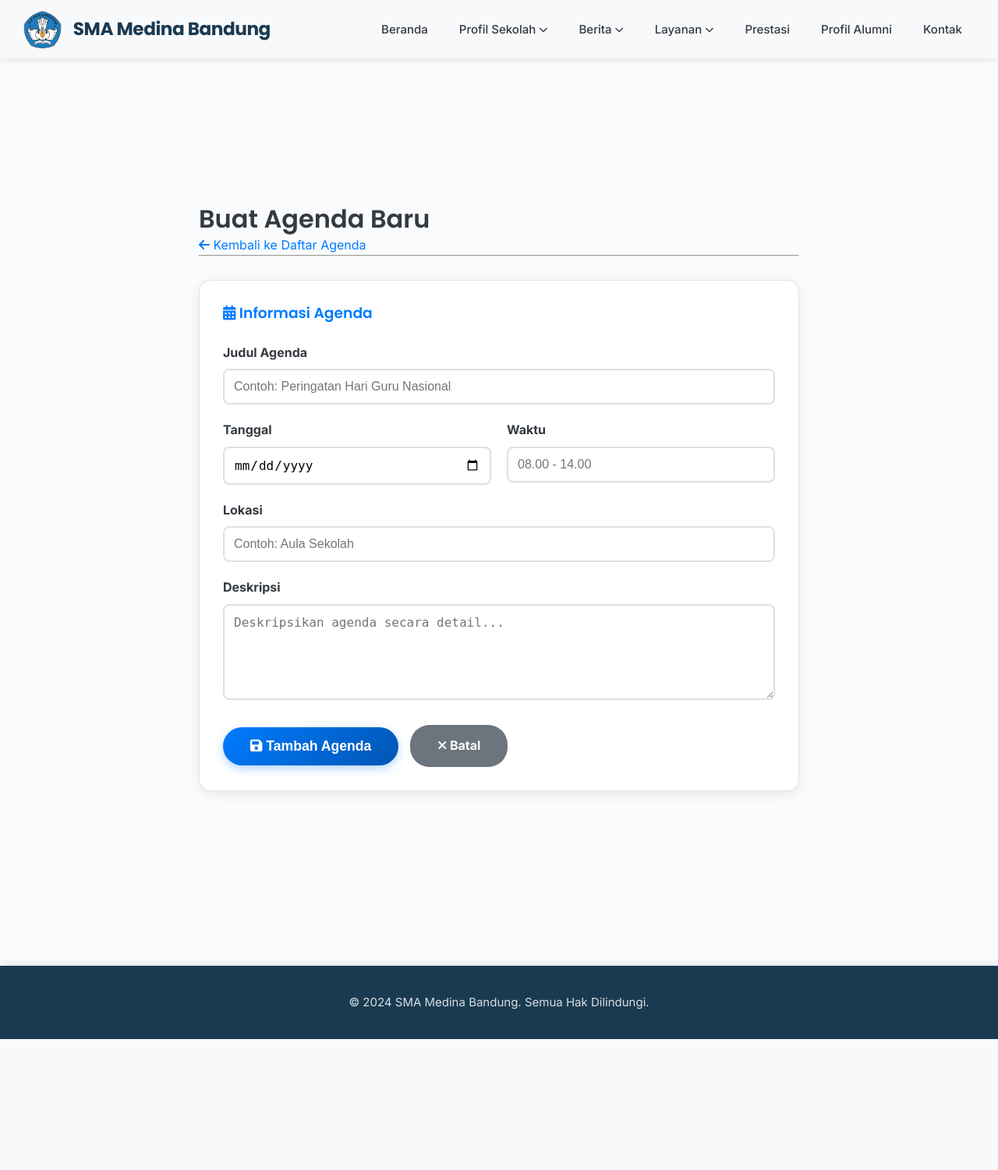
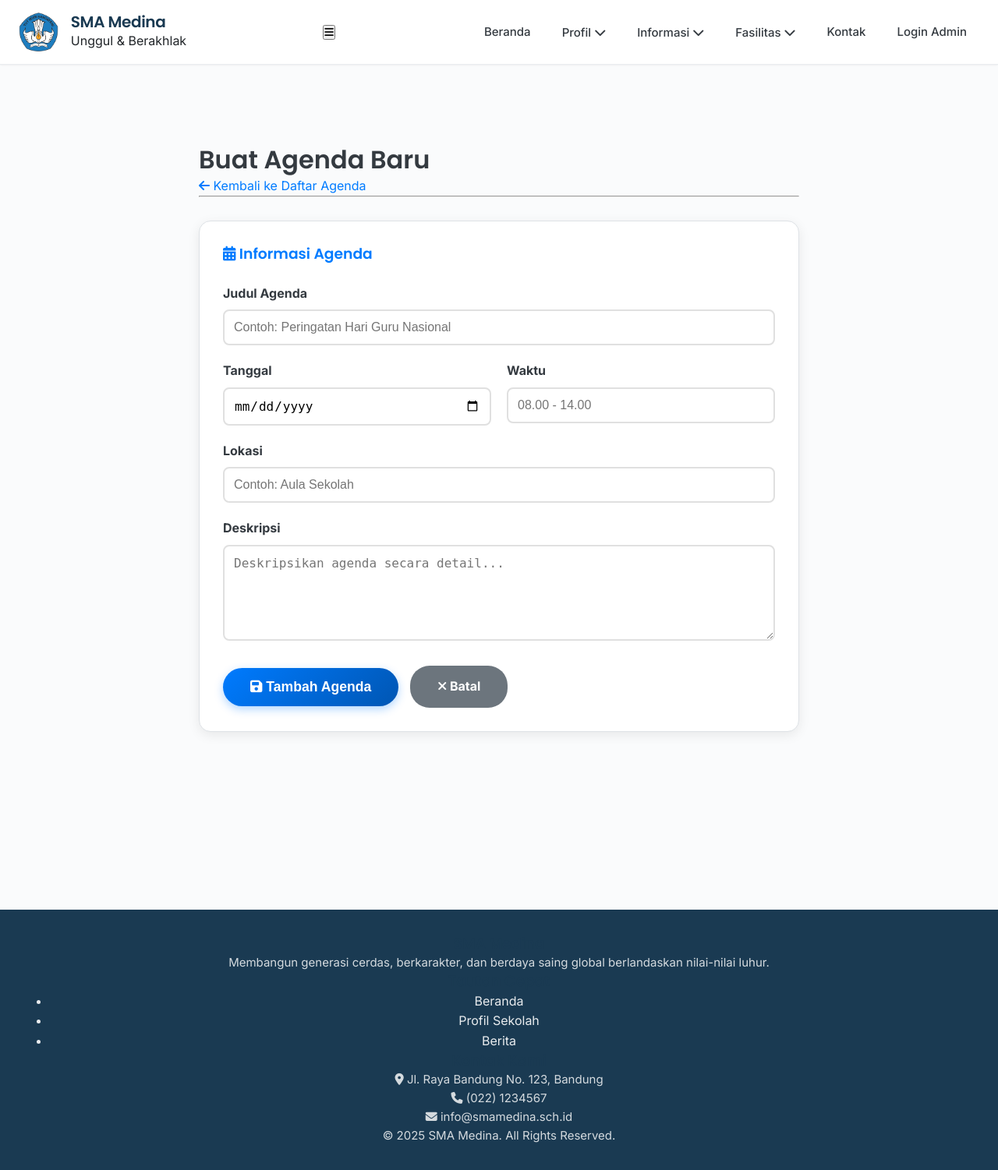
Before and after one commit to madlanh/medinaProject, a Flask app: page /admin/agenda/create in a window 1280 px wide. Shown: the whole page at 78% size. Before the commit the page ends 1333 px from the top, so only its background shows below. Run offline with Flask 3, Linux system fonts and the light colour scheme; the visitor is signed in with stand-in values (Sample User, id 1).

Commit message:
Update base.html

```diff
--- a/templates/base.html
+++ b/templates/base.html
@@ -3,136 +3,121 @@
 <head>
     <meta charset="UTF-8">
     <meta name="viewport" content="width=device-width, initial-scale=1.0">
-    <meta name="description" content="SMA Medina Bandung - Sekolah Menengah Atas terkemuka di Bandung">
-    <title>{% block title %}SMA Medina Bandung{% endblock %}</title>
-    <link rel="preconnect" href="https://fonts.googleapis.com">
-    <link rel="preconnect" href="https://fonts.gstatic.com" crossorigin>
-    <link href="https://fonts.googleapis.com/css2?family=Inter:wght@300;400;500;600;700&family=Poppins:wght@400;500;600;700&display=swap" rel="stylesheet">
+    <title>SMA Medina - Membangun Generasi Unggul</title>
+
+    <link href="https://fonts.googleapis.com/css2?family=Inter:wght@400;500;600;700&family=Poppins:wght@500;600;700;800&display=swap" rel="stylesheet">
     <link rel="stylesheet" href="https://cdnjs.cloudflare.com/ajax/libs/font-awesome/6.4.0/css/all.min.css">
+
     <link rel="stylesheet" href="{{ url_for('static', filename='css/style.css') }}">
-    <style>
-header{background:#f8f9fa!important;position:sticky;top:0;z-index:9999;box-shadow:0 2px 8px rgba(0,0,0,0.08);transition:all 0.3s ease}
-header.scrolled{background:#1a3a52!important;box-shadow:0 4px 15px rgba(0,0,0,0.2)}
-.header-content{max-width:1400px;margin:0 auto;padding:0 30px;display:flex;justify-content:space-between;align-items:center;height:75px}
-.header-brand{display:flex;align-items:center;gap:15px;text-decoration:none}
-.header-logo{height:48px;width:auto}
-.header-brand h1{font-size:1.45em;font-weight:700;color:#1a3a52;transition:color 0.3s}
-header.scrolled .header-brand h1{color:#ffffff}
-nav{display:flex;align-items:center;gap:5px}
-nav a{color:#1a3a52;text-decoration:none;padding:12px 18px;font-weight:500;font-size:0.95em;border-radius:8px;transition:all 0.3s;white-space:nowrap}
-header.scrolled nav a{color:#ffffff}
-nav a:hover{background:rgba(212,165,60,0.2);color:#d4a53c}
-nav a.active{color:#d4a53c;font-weight:600;background:rgba(212,165,60,0.1)}
-.dropdown{position:relative;display:inline-block}
-.dropbtn{background:none;border:none;color:#1a3a52;padding:12px 18px;font-size:0.95em;font-weight:500;cursor:pointer;border-radius:8px;transition:all 0.3s;font-family:inherit;display:inline-flex;align-items:center;gap:7px;white-space:nowrap}
-header.scrolled .dropbtn{color:#ffffff}
-.dropbtn:hover{background:rgba(212,165,60,0.2);color:#d4a53c}
-
-/* CRITICAL: Dropdown content - TEXT ALWAYS VISIBLE */
-.dropdown-content{
-    display:none;
-    position:absolute;
-    top:calc(100% + 10px);
-    left:0;
-    background:#ffffff;
-    min-width:320px;
-    box-shadow:0 10px 40px rgba(0,0,0,0.2);
-    border-radius:14px;
-    padding:15px;
-    z-index:99999;
-    border:1px solid #e0e0e0;
-}
-.dropdown.show .dropdown-content{display:block}
-
-/* CRITICAL: Link styling - TEXT FULLY VISIBLE ALWAYS */
-.dropdown-content a{
-    display:flex!important;
-    align-items:center;
-    gap:15px;
-    color:#1a3a52!important;
-    padding:15px 20px;
-    text-decoration:none;
-    border-radius:10px;
-    transition:all 0.25s;
-    font-weight:500;
-    font-size:0.96em;
-    white-space:nowrap;
-    width:100%;
-    box-sizing:border-box;
-}
-.dropdown-content a:hover{
-    background:linear-gradient(135deg,#f8f9fa,#e9ecef);
-    color:#d4a53c!important;
-    padding-left:25px;
-}
-
-/* CRITICAL: Icon - ALWAYS VISIBLE */
-.dropdown-content a i{
-    width:24px;
-    height:24px;
-    text-align:center;
-    color:#d4a53c!important;
-    font-size:1.1em;
-    flex-shrink:0;
-    display:inline-flex!important;
-    align-items:center;
-    justify-content:center;
-}
-
-footer{background:#1a3a52;color:#ecf0f1;padding:35px 0;margin-top:60px;text-align:center;box-shadow:0 -2px 10px rgba(0,0,0,0.1)}
-.container{max-width:1200px;margin:0 auto;padding:0 20px}
-    </style>
-    {% block extra_css %}{% endblock %}
 </head>
 <body>
+
     <header id="mainHeader">
-        <div class="header-content">
+        <div class="container header-content">
             <a href="{{ url_for('site.index') }}" class="header-brand">
-                <img src="{{ url_for('static', filename='images/logo.png') }}" alt="Logo SMA Medina" class="header-logo" onerror="this.style.display='none'">
-                <h1>SMA Medina Bandung</h1>
+                <img src="{{ url_for('static', filename='images/logo.png') }}" alt="Logo SMA Medina" class="header-logo">
+                <div class="brand-text">
+                    <h1>SMA Medina</h1>
+                    <span>Unggul & Berakhlak</span>
+                </div>
             </a>
-            <nav>
-                <a href="{{ url_for('site.index') }}" class="{% if request.endpoint == 'site.index' %}active{% endif %}">Beranda</a>
-                <div class="dropdown" id="dropdown1">
-                    <button class="dropbtn" onclick="toggleDropdown('dropdown1')">Profil Sekolah <i class="fas fa-chevron-down" style="font-size:0.75em"></i></button>
+
+            <button class="mobile-menu-toggle" onclick="toggleMenu()">
+                <i class="fas fa-bars"></i>
+            </button>
+
+            <nav id="mainNav" class="nav-menu">
+                <a href="{{ url_for('site.index') }}" class="nav-link {% if request.endpoint == 'site.index' %}active{% endif %}">Beranda</a>
+
+                <div class="dropdown">
+                    <button class="dropbtn">Profil <i class="fas fa-chevron-down"></i></button>
                     <div class="dropdown-content">
-                        <a href="{{ url_for('site.sambutan') }}"><i class="fas fa-user-tie"></i>Sambutan Kepala Sekolah</a>
-                        <a href="{{ url_for('site.sejarah') }}"><i class="fas fa-landmark"></i>Sejarah</a>
-                        <a href="{{ url_for('site.visi_misi') }}"><i class="fas fa-bullseye"></i>Visi & Misi</a>
-                        <a href="{{ url_for('site.organisasi') }}"><i class="fas fa-sitemap"></i>Struktur Organisasi</a>
+                        <a href="{{ url_for('site.profil') }}#sambutan">Sambutan Kepala Sekolah</a>
+                        <a href="{{ url_for('site.profil') }}#sejarah">Sejarah</a>
+                        <a href="{{ url_for('site.profil') }}#visimisi">Visi & Misi</a>
+                        <a href="{{ url_for('site.profil') }}#organisasi">Struktur Organisasi</a>
                     </div>
                 </div>
-                <div class="dropdown" id="dropdown2">
-                    <button class="dropbtn" onclick="toggleDropdown('dropdown2')">Berita <i class="fas fa-chevron-down" style="font-size:0.75em"></i></button>
+
+                <div class="dropdown">
+                    <button class="dropbtn">Informasi <i class="fas fa-chevron-down"></i></button>
                     <div class="dropdown-content">
-                        <a href="{{ url_for('site.berita_terbaru') }}"><i class="fas fa-newspaper"></i>Berita Terbaru</a>
-                        <a href="{{ url_for('site.info_sekolah') }}"><i class="fas fa-info-circle"></i>Info Sekolah</a>
-                        <a href="{{ url_for('site.agenda') }}"><i class="fas fa-calendar-alt"></i>Agenda</a>
-                        <a href="{{ url_for('site.galeri') }}"><i class="fas fa-images"></i>Galeri</a>
+                        <a href="{{ url_for('site.berita_terbaru') }}">Berita Sekolah</a>
+                        <a href="{{ url_for('site.agenda') }}">Agenda Kegiatan</a>
+                        <a href="{{ url_for('site.galeri') }}">Galeri Foto</a>
                     </div>
                 </div>
-                <div class="dropdown" id="dropdown3">
-                    <button class="dropbtn" onclick="toggleDropdown('dropdown3')">Layanan <i class="fas fa-chevron-down" style="font-size:0.75em"></i></button>
+
+                <div class="dropdown">
+                    <button class="dropbtn">Fasilitas <i class="fas fa-chevron-down"></i></button>
                     <div class="dropdown-content">
-                        <a href="{{ url_for('site.ekstrakurikuler') }}"><i class="fas fa-running"></i>Ekstrakurikuler</a>
-                        <a href="{{ url_for('site.laboratorium') }}"><i class="fas fa-flask"></i>Laboratorium</a>
-                        <a href="{{ url_for('site.perpustakaan') }}"><i class="fas fa-book"></i>Perpustakaan</a>
+                        <a href="{{ url_for('site.fasilitas') }}#sarana">Sarana Prasarana</a>
+                        <a href="{{ url_for('site.fasilitas') }}#perpus">Perpustakaan</a>
+                        <a href="{{ url_for('site.fasilitas') }}#lab">Laboratorium</a>
                     </div>
                 </div>
-                <a href="{{ url_for('site.index', _anchor='prestasi') }}">Prestasi</a>
-                <a href="{{ url_for('site.index', _anchor='profil-alumni') }}">Profil Alumni</a>
-                <a href="{{ url_for('site.index', _anchor='kontak') }}">Kontak</a>
+
+                <a href="#kontak" class="nav-link">Kontak</a>
+                <a href="{{ url_for('auth.login') }}" class="btn-login">Login Admin</a>
             </nav>
         </div>
     </header>
-    <main>{% block content %}{% endblock %}</main>
-    <footer><div class="container"><p>&copy; 2024 SMA Medina Bandung. Semua Hak Dilindungi.</p></div></footer>
-    <script src="{{ url_for('static', filename='js/script.js') }}"></script>
+
+    <main>
+        {% block content %}{% endblock %}
+    </main>
+
+    <footer>
+        <div class="container footer-content">
+            <div class="footer-col">
+                <h3>SMA Medina</h3>
+                <p>Membangun generasi cerdas, berkarakter, dan berdaya saing global berlandaskan nilai-nilai luhur.</p>
+            </div>
+            <div class="footer-col">
+                <h3>Tautan Cepat</h3>
+                <ul>
+                    <li><a href="{{ url_for('site.index') }}">Beranda</a></li>
+                    <li><a href="{{ url_for('site.profil') }}">Profil Sekolah</a></li>
+                    <li><a href="{{ url_for('site.berita_terbaru') }}">Berita</a></li>
+                </ul>
+            </div>
+            <div class="footer-col">
+                <h3>Kontak Kami</h3>
+                <p><i class="fas fa-map-marker-alt"></i> Jl. Raya Bandung No. 123, Bandung</p>
+                <p><i class="fas fa-phone"></i> (022) 1234567</p>
+                <p><i class="fas fa-envelope"></i> info@smamedina.sch.id</p>
+            </div>
+        </div>
+        <div class="footer-bottom">
+            <p>&copy; 2025 SMA Medina. All Rights Reserved.</p>
+        </div>
+    </footer>
+
     <script>
-window.addEventListener('scroll',function(){var h=document.getElementById('mainHeader');h.classList.toggle('scrolled',window.scrollY>50)});
-function toggleDropdown(id){var d=document.getElementById(id);var all=document.querySelectorAll('.dropdown');all.forEach(function(drop){if(drop.id!==id)drop.classList.remove('show')});d.classList.toggle('show')}
-document.addEventListener('click',function(e){if(!e.target.closest('.dropdown')){document.querySelectorAll('.dropdown').forEach(function(d){d.classList.remove('show')})}});
+        function toggleMenu() {
+            const nav = document.getElementById('mainNav');
+            nav.classList.toggle('active');
+        }
+
+        // Script untuk dropdown di mobile (klik untuk buka)
+        const dropdowns = document.querySelectorAll('.dropdown');
+        dropdowns.forEach(drop => {
+            drop.addEventListener('click', function() {
+                if (window.innerWidth <= 768) {
+                    this.classList.toggle('active');
+                }
+            });
+        });
+
+        // Header scroll effect
+        window.addEventListener('scroll', function() {
+            const header = document.getElementById('mainHeader');
+            if (window.scrollY > 50) {
+                header.classList.add('scrolled');
+            } else {
+                header.classList.remove('scrolled');
+            }
+        });
     </script>
-    {% block extra_js %}{% endblock %}
 </body>
 </html>
```
